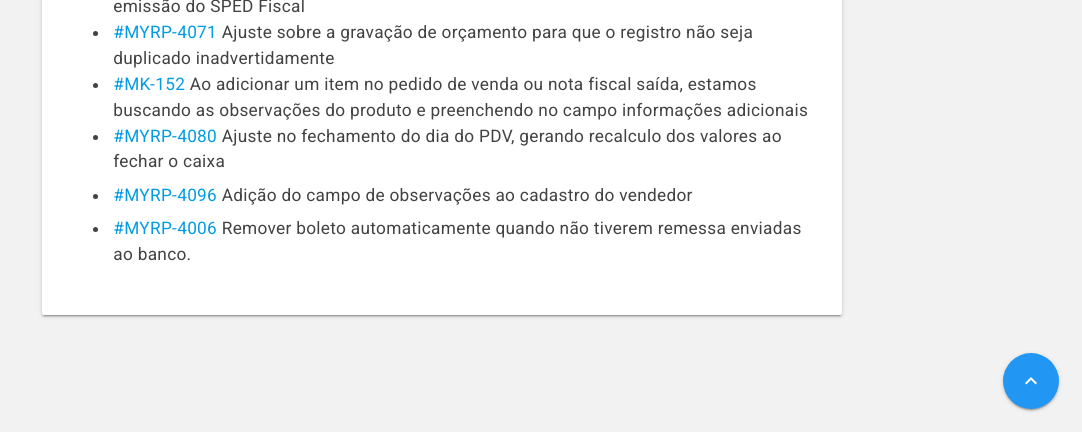
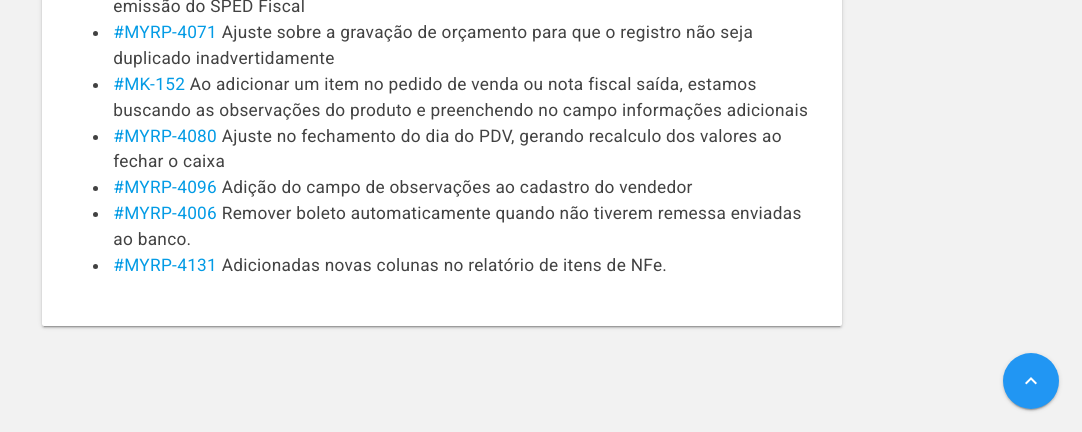
Before and after one commit to myrp-maicon/changelog-myrp, a Jekyll site: the page built from docs/myrp/19.04.02.md, in a window 1280 px wide, cut to the strip 468-900 px from the top of the page. Shown: the whole strip, without its empty margins (198-1280 px from the left). Built offline with Jekyll 4.4.1, drawn with Linux system fonts in a browser that asks for light colours; nearby versions of some CDN libraries; our own code applies the rules of GitHub Pages for plain Markdown files; the repository's description, which GitHub fills in, is left out.

Commit message:
AD:MYRP-4131
Adicionadas novas colunas no relatório de itens de NFe.

```diff
--- a/docs/myrp/19.04.02.md
+++ b/docs/myrp/19.04.02.md
@@ -9,5 +9,5 @@
 * [#MK-152](https://devmyrp.atlassian.net/browse/MK-152) Ao adicionar um item no pedido de venda ou nota fiscal saída, estamos buscando as observações do produto e preenchendo no campo informações adicionais
 * [#MYRP-4080](https://devmyrp.atlassian.net/browse/MYRP-4080) Ajuste no fechamento do dia do PDV, gerando recalculo dos valores ao fechar o caixa
 * [#MYRP-4096](https://devmyrp.atlassian.net/browse/MYRP-4096) Adição do campo de observações ao cadastro do vendedor
-
 * [#MYRP-4006](https://devmyrp.atlassian.net/browse/MYRP-4006) Remover boleto automaticamente quando não tiverem remessa enviadas ao banco.
+* [#MYRP-4131](https://devmyrp.atlassian.net/browse/MYRP-4131) Adicionadas novas colunas no relatório de itens de NFe.
```
